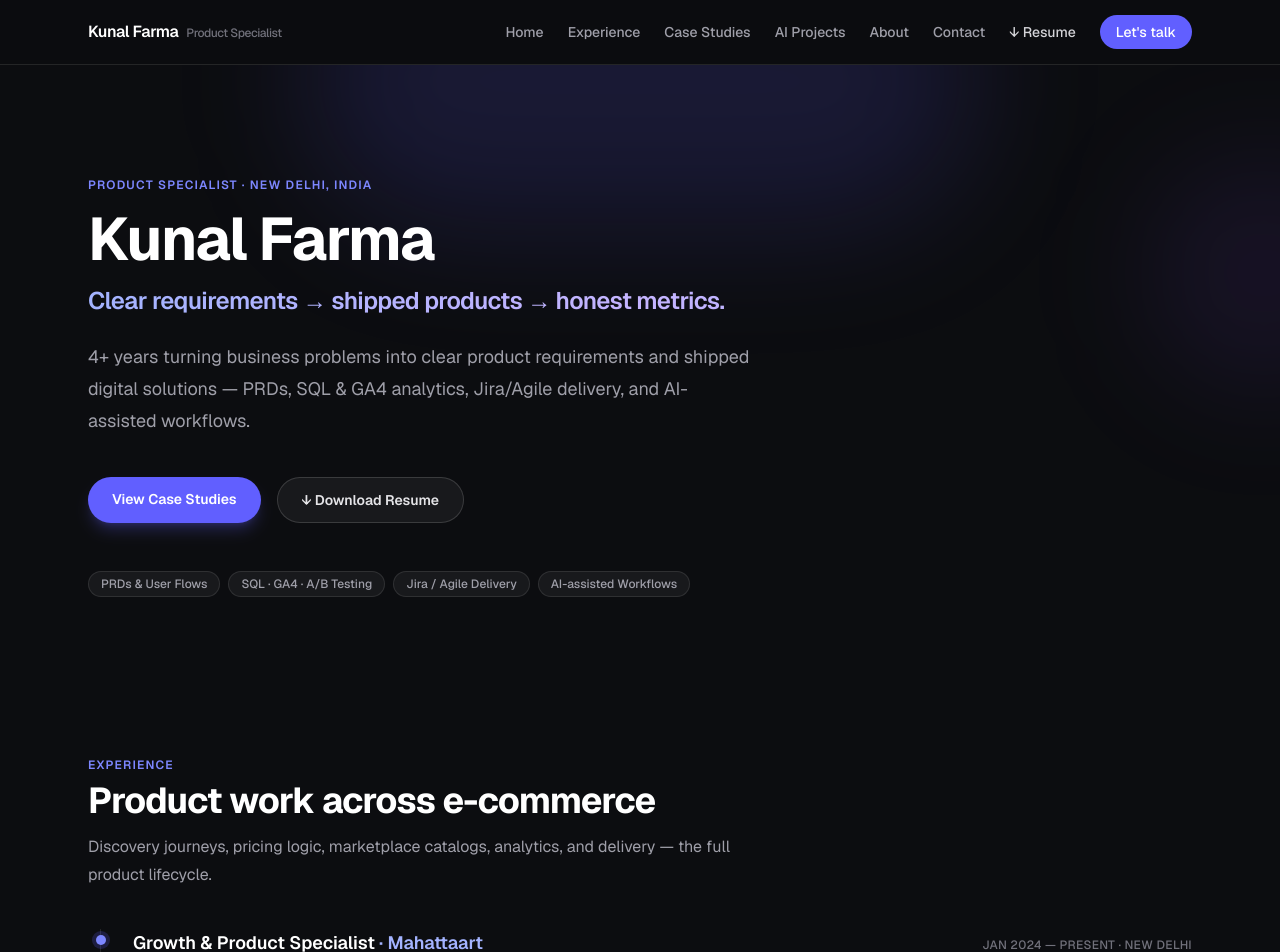
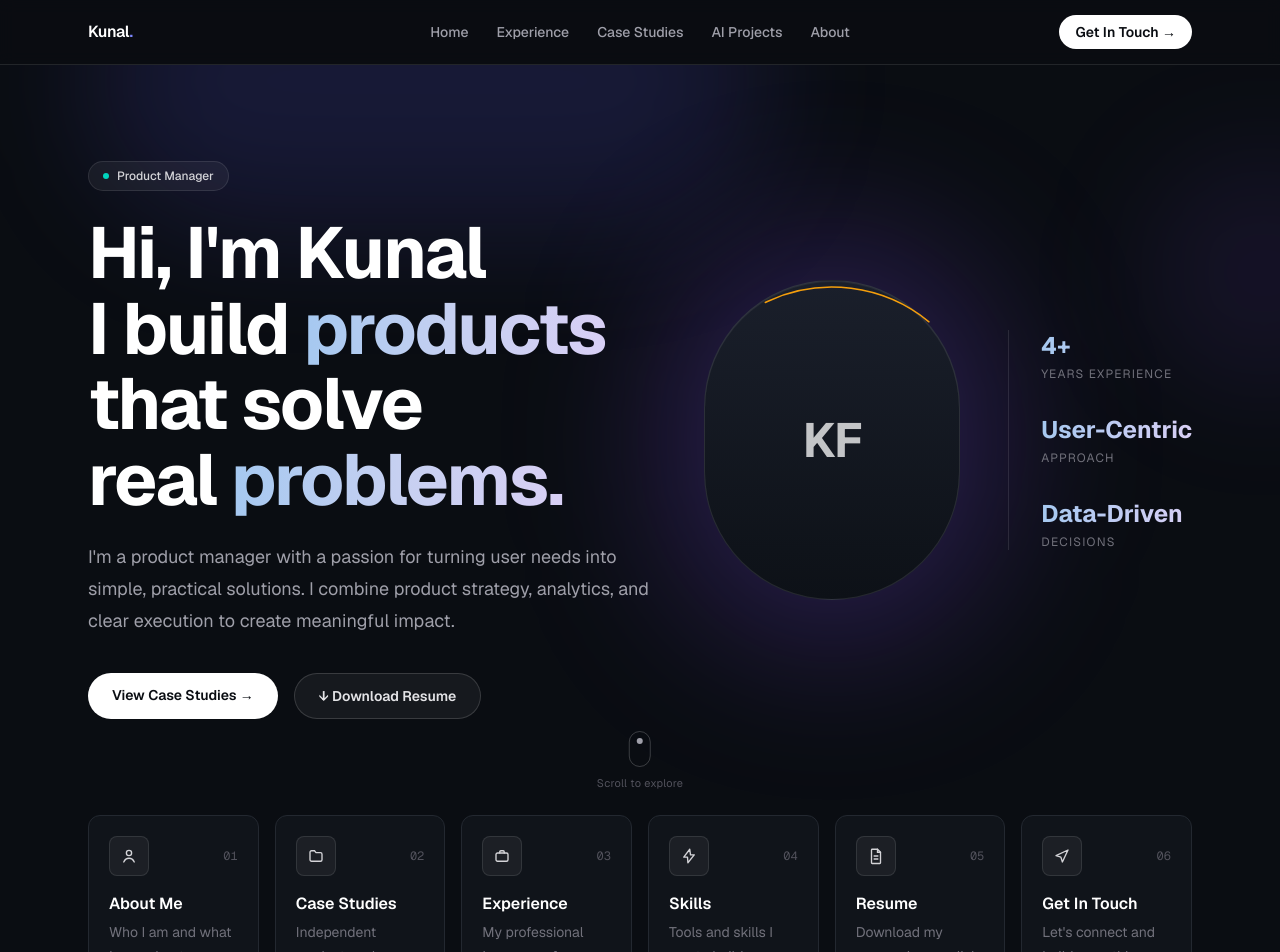
Before and after one commit to kunalfarma189-lab/kunal-pm-portfolio, a Next.js app: page / in a window 1280 px wide. Shown: the top 952 px of the page. Built offline with nearby package versions, Linux system fonts and the light colour scheme.

Commit message:
Approved design direction: Hi-I'm-Kunal hero with gradient words, portrait slot (monogram placeholder + amber arc/glow), verified stats, 6 journey cards, centered nav with white CTA pill, subtle motion (scroll hint, badge pulse) — reduced-motion safe, content claims kept resume-backed

```diff
--- a/app/page.tsx
+++ b/app/page.tsx
@@ -2,13 +2,239 @@ import Link from "next/link";
 import Reveal from "@/components/Reveal";
 import {
   profile,
-  heroChips,
+  heroBlock,
+  heroStats,
+  journeyCards,
   experience,
   caseStudies,
   aiProjects,
   certifications,
   education,
 } from "@/lib/content";
+
+/* ---------------------------------- icons --------------------------------- */
+
+const icons: Record<string, React.ReactNode> = {
+  person: (
+    <svg className="h-[18px] w-[18px]" fill="none" viewBox="0 0 24 24" stroke="currentColor" strokeWidth={1.8}>
+      <circle cx="12" cy="8" r="3.5" strokeLinecap="round" />
+      <path d="M5 20c1.5-3.5 4-5 7-5s5.5 1.5 7 5" strokeLinecap="round" />
+    </svg>
+  ),
+  folder: (
+    <svg className="h-[18px] w-[18px]" fill="none" viewBox="0 0 24 24" stroke="currentColor" strokeWidth={1.8}>
+      <path d="M4 7a2 2 0 0 1 2-2h4l2 2.5h6a2 2 0 0 1 2 2V17a2 2 0 0 1-2 2H6a2 2 0 0 1-2-2V7Z" strokeLinecap="round" />
+    </svg>
+  ),
+  briefcase: (
+    <svg className="h-[18px] w-[18px]" fill="none" viewBox="0 0 24 24" stroke="currentColor" strokeWidth={1.8}>
+      <rect x="4" y="8" width="16" height="11" rx="2" />
+      <path d="M9 8V6.5A1.5 1.5 0 0 1 10.5 5h3A1.5 1.5 0 0 1 15 6.5V8" strokeLinecap="round" />
+    </svg>
+  ),
+  bolt: (
+    <svg className="h-[18px] w-[18px]" fill="none" viewBox="0 0 24 24" stroke="currentColor" strokeWidth={1.8}>
+      <path d="M13 3 5 13.5h5L10.5 21 19 10.5h-5L13 3Z" strokeLinejoin="round" />
+    </svg>
+  ),
+  doc: (
+    <svg className="h-[18px] w-[18px]" fill="none" viewBox="0 0 24 24" stroke="currentColor" strokeWidth={1.8}>
+      <path d="M7 3h7l4 4v14a1 1 0 0 1-1 1H7a1 1 0 0 1-1-1V4a1 1 0 0 1 1-1Z" strokeLinejoin="round" />
+      <path d="M14 3v4h4M9.5 12h5M9.5 16h5" strokeLinecap="round" />
+    </svg>
+  ),
+  send: (
+    <svg className="h-[18px] w-[18px]" fill="none" viewBox="0 0 24 24" stroke="currentColor" strokeWidth={1.8}>
+      <path d="M4 11.5 20 4l-7.5 16-2-6.5L4 11.5Z" strokeLinejoin="round" />
+    </svg>
+  ),
+};
+
+/* ---------------------------------- hero ---------------------------------- */
+
+function HeadlineLine({ line, gradient }: { line: string; gradient?: string }) {
+  if (!gradient || !line.includes(gradient)) {
+    return <span className="block">{line}</span>;
+  }
+  const [before, after] = line.split(gradient);
+  return (
+    <span className="block">
+      {before}
+      <span className="bg-gradient-to-r from-[#A5C8F0] via-[#C6D0F1] to-[#D8CFF5] bg-clip-text text-transparent">
+        {gradient}
+      </span>
+      {after}
+    </span>
+  );
+}
+
+function Portrait() {
+  return (
+    <div className="hero-fade hero-delay-3 relative mx-auto h-52 w-40 sm:h-64 sm:w-52 lg:h-80 lg:w-64">
+      {/* ambient purple glow */}
+      <div
+        aria-hidden
+        className="absolute inset-0 -z-10 scale-125 rounded-full bg-violet-500/25 blur-3xl"
+      />
+      {/* amber orbit arc */}
+      <svg
+        aria-hidden
+        className="absolute -inset-7 h-[calc(100%+3.5rem)] w-[calc(100%+3.5rem)]"
+        viewBox="0 0 100 100"
+        fill="none"
+      >
+        <ellipse
+          cx="50"
+          cy="50"
+          rx="49"
+          ry="49"
+          stroke="url(#amberArc)"
+          strokeWidth="0.5"
+          strokeDasharray="55 252"
+          strokeLinecap="round"
+          transform="rotate(-115 50 50)"
+        />
+        <defs>
+          <linearGradient id="amberArc" x1="0" y1="0" x2="100" y2="100">
+            <stop stopColor="#F59E0B" />
+            <stop offset="1" stopColor="#FCD34D" />
+          </linearGradient>
+        </defs>
+      </svg>
+      {/* Portrait slot — swap the monogram for <Image src="/portrait.jpg" />
+          once a real photo is available (drop the file in public/). */}
+      <div className="flex h-full w-full items-center justify-center rounded-full border border-white/10 bg-gradient-to-b from-[#1a1f2b] to-[#0d1117] shadow-[inset_0_1px_0_rgba(255,255,255,0.06)]">
+        <span className="text-4xl font-bold tracking-tight text-white/75 sm:text-5xl">
+          KF
+        </span>
+      </div>
+    </div>
+  );
+}
+
+function Hero() {
+  return (
+    <section id="home" className="relative scroll-mt-20 overflow-hidden">
+      {/* subtle gradient glows */}
+      <div
+        aria-hidden
+        className="pointer-events-none absolute -top-32 left-1/3 h-72 w-[42rem] -translate-x-1/2 rounded-full bg-indigo-500/15 blur-3xl"
+      />
+      <div
+        aria-hidden
+        className="pointer-events-none absolute -right-24 top-24 h-56 w-56 rounded-full bg-violet-500/10 blur-3xl"
+      />
+      <div className="relative mx-auto max-w-6xl px-4 pb-24 pt-16 sm:px-6 sm:pt-24">
+        <div className="grid items-center gap-12 lg:grid-cols-[minmax(0,1fr)_auto] xl:grid-cols-[minmax(0,1fr)_auto_auto]">
+          {/* text block */}
+          <div>
+            <p className="hero-fade hero-delay-1 inline-flex items-center gap-2 rounded-full border border-white/10 bg-white/5 px-3.5 py-1.5 text-xs font-medium text-zinc-300">
+              <span className="pulse-dot h-1.5 w-1.5 rounded-full bg-teal-400" />
+              {heroBlock.badge}
+            </p>
+            <h1 className="hero-fade hero-delay-2 mt-6 text-balance text-5xl font-bold leading-[1.05] tracking-tight text-white sm:text-6xl lg:text-7xl">
+              {heroBlock.headlineLines.map((line, i) => (
+                <HeadlineLine
+                  key={line}
+                  line={line}
+                  gradient={heroBlock.gradientWords[i - 1]}
+                />
+              ))}
+            </h1>
+            <p className="hero-fade hero-delay-4 mt-6 max-w-xl text-pretty text-base leading-7 text-zinc-400 sm:text-lg sm:leading-8">
+              {heroBlock.subtitle}
+            </p>
+            <div className="hero-fade hero-delay-4 mt-9 flex flex-wrap gap-4">
+              <Link
+                href="/case-studies"
+                className="rounded-full bg-white px-6 py-3 text-sm font-semibold text-[#0a0d12] transition-all duration-300 hover:scale-[1.02] hover:bg-zinc-200 active:scale-[0.98]"
+              >
+                View Case Studies →
+              </Link>
+              <a
+                href={profile.resumeUrl}
+                download
+                className="rounded-full border border-white/15 bg-white/5 px-6 py-3 text-sm font-semibold text-zinc-200 transition-all duration-300 hover:scale-[1.02] hover:border-indigo-400/50 hover:text-white active:scale-[0.98]"
+              >
+                ↓ Download Resume
+              </a>
+            </div>
+          </div>
+
+          {/* portrait */}
+          <Portrait />
+
+          {/* stats column */}
+          <div className="hero-fade hero-delay-5 hidden flex-col gap-8 border-l border-white/10 pl-8 xl:flex">
+            {heroStats.map((stat) => (
+              <div key={stat.label}>
+                <p className="bg-gradient-to-r from-[#A5C8F0] to-[#D8CFF5] bg-clip-text text-2xl font-bold text-transparent">
+                  {stat.value}
+                </p>
+                <p className="mt-1 text-xs uppercase tracking-widest text-zinc-500">
+                  {stat.label}
+                </p>
+              </div>
+            ))}
+          </div>
+        </div>
+
+        {/* scroll hint */}
+        <div className="hero-fade hero-delay-6 pointer-events-none absolute bottom-6 left-1/2 hidden -translate-x-1/2 flex-col items-center gap-2 sm:flex">
+          <div className="flex h-9 w-[22px] items-start justify-center rounded-full border border-white/20 p-1.5">
+            <span className="scroll-dot h-1.5 w-1.5 rounded-full bg-zinc-400" />
+          </div>
+          <span className="text-[11px] tracking-wide text-zinc-600">
+            Scroll to explore
+          </span>
+        </div>
+      </div>
+    </section>
+  );
+}
+
+/* ------------------------------ journey cards ----------------------------- */
+
+function JourneyCards() {
+  return (
+    <section className="mx-auto max-w-6xl px-4 pb-20 sm:px-6">
+      <div className="grid grid-cols-1 gap-4 min-[420px]:grid-cols-2 lg:grid-cols-3 xl:grid-cols-6">
+        {journeyCards.map((card, i) => (
+          <Reveal key={card.n} delay={i * 70} className="h-full">
+            <Link
+              href={card.href}
+              {...("download" in card && card.download ? { download: true } : {})}
+              className="group flex h-full flex-col rounded-xl border border-[#232830] bg-[#10141A] p-5 transition-all duration-300 hover:-translate-y-1 hover:border-indigo-400/40 hover:shadow-[0_12px_40px_-12px_rgba(99,102,241,0.3)]"
+            >
+              <div className="flex items-center justify-between">
+                <span className="flex h-10 w-10 items-center justify-center rounded-lg border border-white/10 bg-white/5 text-zinc-300 transition-colors duration-300 group-hover:border-indigo-400/40 group-hover:text-indigo-300">
+                  {icons[card.icon]}
+                </span>
+                <span className="font-mono text-xs text-zinc-600">
+                  {card.n}
+                </span>
+              </div>
+              <h3 className="mt-4 text-base font-semibold text-white">
+                {card.title}
+              </h3>
+              <p className="mt-1 text-sm leading-6 text-zinc-500">
+                {card.description}
+              </p>
+              <span
+                aria-hidden
+                className="mt-auto translate-y-1 pt-3 text-indigo-300 opacity-0 transition-all duration-300 group-hover:translate-y-0 group-hover:opacity-100"
+              >
+                →
+              </span>
+            </Link>
+          </Reveal>
+        ))}
+      </div>
+    </section>
+  );
+}
+
+/* ------------------------------ other sections ----------------------------- */
 
 function SectionHeading({
   eyebrow,
@@ -36,64 +262,9 @@ function SectionHeading({
   );
 }
 
-function Hero() {
-  return (
-    <section id="home" className="relative scroll-mt-20 overflow-hidden">
-      {/* subtle gradient glows */}
-      <div
-        aria-hidden
-        className="pointer-events-none absolute -top-32 left-1/2 h-72 w-[42rem] -translate-x-1/2 rounded-full bg-indigo-500/15 blur-3xl"
-      />
-      <div
-        aria-hidden
-        className="pointer-events-none absolute -right-24 top-24 h-56 w-56 rounded-full bg-violet-500/10 blur-3xl"
-      />
-      <div className="relative mx-auto max-w-6xl px-4 pb-20 pt-20 sm:px-6 sm:pt-28">
-        <p className="hero-fade hero-delay-1 text-xs font-semibold uppercase tracking-widest text-indigo-400">
-          {profile.headline} · {profile.location}
-        </p>
-        <h1 className="hero-fade hero-delay-2 mt-4 text-balance text-4xl font-bold tracking-tight text-white sm:text-6xl">
-          {profile.name}
-        </h1>
-        <p className="hero-fade hero-delay-2 mt-4 bg-gradient-to-r from-indigo-300 via-violet-300 to-indigo-300 bg-clip-text text-xl font-semibold tracking-tight text-transparent sm:text-2xl">
-          Clear requirements → shipped products → honest metrics.
-        </p>
-        <p className="hero-fade hero-delay-3 mt-6 max-w-2xl text-pretty text-base leading-7 text-zinc-400 sm:text-lg sm:leading-8">
-          {profile.tagline}
-        </p>
-        <div className="hero-fade hero-delay-3 mt-10 flex flex-wrap gap-4">
-          <Link
-            href="/case-studies"
-            className="rounded-full bg-indigo-500 px-6 py-3 text-sm font-semibold text-white shadow-lg shadow-indigo-500/25 transition-all duration-300 hover:scale-[1.02] hover:bg-indigo-400 active:scale-[0.98]"
-          >
-            View Case Studies
-          </Link>
-          <a
-            href={profile.resumeUrl}
-            download
-            className="rounded-full border border-white/15 bg-white/5 px-6 py-3 text-sm font-semibold text-zinc-200 transition-all duration-300 hover:scale-[1.02] hover:border-indigo-400/50 hover:text-white active:scale-[0.98]"
-          >
-            ↓ Download Resume
-          </a>
-        </div>
-        <div className="hero-fade hero-delay-4 mt-12 flex flex-wrap gap-2">
-          {heroChips.map((chip) => (
-            <span
-              key={chip}
-              className="rounded-full border border-white/10 bg-white/5 px-3 py-1 text-xs font-medium text-zinc-400 transition-colors duration-300 hover:border-indigo-400/40 hover:text-zinc-200"
-            >
-              {chip}
-            </span>
-          ))}
-        </div>
-      </div>
-    </section>
-  );
-}
-
 function Experience() {
   return (
-    <section id="experience" className="scroll-mt-20 py-20">
+    <section id="experience" className="scroll-mt-20 border-t border-white/5 py-20">
       <div className="mx-auto max-w-6xl px-4 sm:px-6">
         <SectionHeading
           eyebrow="Experience"
@@ -151,7 +322,7 @@ function CaseStudiesPreview() {
             <Reveal key={cs.slug} delay={i * 100} className="h-full">
               <Link
                 href={`/case-studies/${cs.slug}`}
-                className="group flex h-full flex-col rounded-2xl border border-white/10 bg-white/[0.03] p-6 transition-all duration-300 hover:-translate-y-1 hover:border-indigo-400/50 hover:shadow-[0_12px_40px_-12px_rgba(99,102,241,0.35)]"
+                className="group flex h-full flex-col rounded-2xl border border-[#232830] bg-[#10141A] p-6 transition-all duration-300 hover:-translate-y-1 hover:border-indigo-400/50 hover:shadow-[0_12px_40px_-12px_rgba(99,102,241,0.35)]"
               >
                 <div className="flex items-center justify-between gap-3">
                   <span className="text-base font-bold tracking-tight text-white">
@@ -199,7 +370,7 @@ function AiProjects() {
         <div className="space-y-6">
           {aiProjects.map((project, i) => (
             <Reveal key={project.title} delay={i * 80}>
-              <article className="rounded-2xl border border-white/10 bg-white/[0.03] p-6 transition-all duration-300 hover:border-indigo-400/40 hover:shadow-[0_12px_40px_-16px_rgba(99,102,241,0.3)] sm:p-8">
+              <article className="rounded-2xl border border-[#232830] bg-[#10141A] p-6 transition-all duration-300 hover:border-indigo-400/40 hover:shadow-[0_12px_40px_-16px_rgba(99,102,241,0.3)] sm:p-8">
                 <div className="flex flex-wrap items-center justify-between gap-3">
                   <h3 className="text-lg font-semibold text-white">
                     {project.title}
@@ -282,7 +453,7 @@ function About() {
           </Reveal>
         </div>
         <Reveal delay={120} className="h-fit space-y-6">
-          <aside className="h-fit rounded-2xl border border-white/10 bg-white/[0.03] p-6 transition-colors duration-300 hover:border-indigo-400/30">
+          <aside className="h-fit rounded-2xl border border-[#232830] bg-[#10141A] p-6 transition-colors duration-300 hover:border-indigo-400/30">
             <h3 className="text-xs font-semibold uppercase tracking-widest text-zinc-500">
               Quick facts
             </h3>
@@ -309,7 +480,7 @@ function About() {
               ))}
             </ul>
           </aside>
-          <aside className="rounded-2xl border border-white/10 bg-white/[0.03] p-6 transition-colors duration-300 hover:border-indigo-400/30">
+          <aside className="rounded-2xl border border-[#232830] bg-[#10141A] p-6 transition-colors duration-300 hover:border-indigo-400/30">
             <h3 className="text-xs font-semibold uppercase tracking-widest text-zinc-500">
               Certifications
             </h3>
@@ -353,7 +524,7 @@ function Contact() {
         <div className="mt-8 flex flex-wrap justify-center gap-4">
           <a
             href={`mailto:${profile.email}`}
-            className="rounded-full bg-indigo-500 px-6 py-3 text-sm font-semibold text-white shadow-lg shadow-indigo-500/25 transition-all duration-300 hover:scale-[1.02] hover:bg-indigo-400 active:scale-[0.98]"
+            className="rounded-full bg-white px-6 py-3 text-sm font-semibold text-[#0a0d12] transition-all duration-300 hover:scale-[1.02] hover:bg-zinc-200 active:scale-[0.98]"
           >
             Contact Me
           </a>
@@ -382,6 +553,7 @@ export default function Home() {
   return (
     <>
       <Hero />
+      <JourneyCards />
       <Experience />
       <CaseStudiesPreview />
       <AiProjects />
--- a/components/Navbar.tsx
+++ b/components/Navbar.tsx
@@ -10,27 +10,23 @@ const links = [
   { href: "/case-studies", label: "Case Studies" },
   { href: "/#ai-projects", label: "AI Projects" },
   { href: "/#about", label: "About" },
-  { href: "/#contact", label: "Contact" },
 ];
 
 export default function Navbar() {
   const [open, setOpen] = useState(false);
 
   return (
-    <header className="sticky top-0 z-50 border-b border-white/10 bg-[#0c0d10]/80 backdrop-blur">
-      <nav className="mx-auto flex h-16 max-w-6xl items-center justify-between px-4 sm:px-6">
+    <header className="sticky top-0 z-50 border-b border-white/10 bg-[#0a0d12]/80 backdrop-blur">
+      <nav className="mx-auto grid h-16 max-w-6xl grid-cols-[1fr_auto_1fr] items-center px-4 sm:px-6">
         <Link
           href="/#home"
-          className="rounded-md text-base font-semibold tracking-tight text-white focus-visible:outline-2 focus-visible:outline-indigo-400"
+          className="justify-self-start rounded-md text-base font-semibold tracking-tight text-white focus-visible:outline-2 focus-visible:outline-indigo-400"
         >
-          {profile.name}
-          <span className="ml-2 hidden text-xs font-medium text-zinc-500 sm:inline">
-            {profile.headline}
-          </span>
+          Kunal<span className="text-indigo-400">.</span>
         </Link>
 
-        {/* Desktop navigation */}
-        <ul className="hidden items-center gap-6 lg:flex">
+        {/* Desktop navigation — centered */}
+        <ul className="hidden items-center gap-7 lg:flex">
           {links.map((link) => (
             <li key={link.href}>
               <Link
@@ -41,24 +37,16 @@ export default function Navbar() {
               </Link>
             </li>
           ))}
-          <li>
-            <a
-              href={profile.resumeUrl}
-              download
-              className="rounded-md text-sm font-medium text-zinc-300 transition-colors hover:text-indigo-300 focus-visible:outline-2 focus-visible:outline-indigo-400"
-            >
-              ↓ Resume
-            </a>
-          </li>
-          <li>
-            <Link
-              href="/#contact"
-              className="rounded-full bg-indigo-500 px-4 py-2 text-sm font-medium text-white transition-all duration-300 hover:bg-indigo-400 hover:shadow-lg hover:shadow-indigo-500/25 focus-visible:outline-2 focus-visible:outline-indigo-400"
-            >
-              Let&apos;s talk
-            </Link>
-          </li>
         </ul>
+
+        <div className="justify-self-end hidden lg:block">
+          <Link
+            href="/#contact"
+            className="rounded-full bg-white px-4 py-2 text-sm font-semibold text-[#0a0d12] transition-all duration-300 hover:scale-[1.03] hover:bg-zinc-200 active:scale-[0.98] focus-visible:outline-2 focus-visible:outline-indigo-400"
+          >
+            Get In Touch →
+          </Link>
+        </div>
 
         {/* Mobile menu button */}
         <button
@@ -93,7 +81,7 @@ export default function Navbar() {
         }`}
       >
         <div className="min-h-0 overflow-hidden">
-          <ul className="border-t border-white/10 bg-[#0c0d10] px-4 pb-4 pt-2">
+          <ul className="border-t border-white/10 bg-[#0a0d12] px-4 pb-4 pt-2">
             {links.map((link) => (
               <li key={link.href}>
                 <Link
@@ -105,6 +93,15 @@ export default function Navbar() {
                 </Link>
               </li>
             ))}
+            <li>
+              <Link
+                href="/#contact"
+                onClick={() => setOpen(false)}
+                className="block rounded-md px-3 py-2.5 text-sm font-medium text-zinc-300 transition-colors hover:bg-white/5 hover:text-white"
+              >
+                Contact
+              </Link>
+            </li>
             <li>
               <a
                 href={profile.resumeUrl}
--- a/lib/content.ts
+++ b/lib/content.ts
@@ -9,8 +9,6 @@ export const profile = {
   name: "Kunal Farma",
   headline: "Product Specialist",
   focus: "Product Management · Product Analytics · Product Delivery",
-  tagline:
-    "4+ years turning business problems into clear product requirements and shipped digital solutions — PRDs, SQL & GA4 analytics, Jira/Agile delivery, and AI-assisted workflows.",
   location: "New Delhi, India",
   email: "kunalfarma189@gmail.com",
   linkedin: "https://www.linkedin.com/in/kunal-farma/",
@@ -18,12 +16,72 @@ export const profile = {
   resumeUrl: "/Kunal_Farma_Resume.pdf",
 };
 
-export const heroChips = [
-  "PRDs & User Flows",
-  "SQL · GA4 · A/B Testing",
-  "Jira / Agile Delivery",
-  "AI-assisted Workflows",
+// Hero copy follows the approved design direction (2026-10-23 mock).
+// Factual claims stay resume-backed — the badge says "Product Manager"
+// per the approved mock; switch to profile.headline if preferred.
+export const heroBlock = {
+  badge: "Product Manager",
+  headlineLines: ["Hi, I'm Kunal", "I build products", "that solve real problems."],
+  gradientWords: ["products", "problems."],
+  subtitle:
+    "I'm a product manager with a passion for turning user needs into simple, practical solutions. I combine product strategy, analytics, and clear execution to create meaningful impact.",
+};
+
+// Verified facts only. The mock's "5+ Projects Shipped" is NOT
+// resume-backed — deliberately omitted.
+export const heroStats = [
+  { value: "4+", label: "Years Experience" },
+  { value: "User-Centric", label: "Approach" },
+  { value: "Data-Driven", label: "Decisions" },
 ];
+
+// Journey cards — navigation cards, descriptions adapted from the mock.
+// Card 02 must NOT say "real projects": the case studies are hypothetical.
+export const journeyCards = [
+  {
+    n: "01",
+    title: "About Me",
+    description: "Who I am and what I care about.",
+    href: "/#about",
+    icon: "person",
+  },
+  {
+    n: "02",
+    title: "Case Studies",
+    description: "Independent product analyses, clearly labelled.",
+    href: "/case-studies",
+    icon: "folder",
+  },
+  {
+    n: "03",
+    title: "Experience",
+    description: "My professional journey so far.",
+    href: "/#experience",
+    icon: "briefcase",
+  },
+  {
+    n: "04",
+    title: "Skills",
+    description: "Tools and skills I use to build.",
+    href: "/#about",
+    icon: "bolt",
+  },
+  {
+    n: "05",
+    title: "Resume",
+    description: "Download my resume in one click.",
+    href: "/Kunal_Farma_Resume.pdf",
+    icon: "doc",
+    download: true,
+  },
+  {
+    n: "06",
+    title: "Get In Touch",
+    description: "Let's connect and build something great.",
+    href: "/#contact",
+    icon: "send",
+  },
+] as const;
 
 export interface ExperienceItem {
   role: string;
```
Also changed, not shown: app/globals.css (+39 -1 lines).
